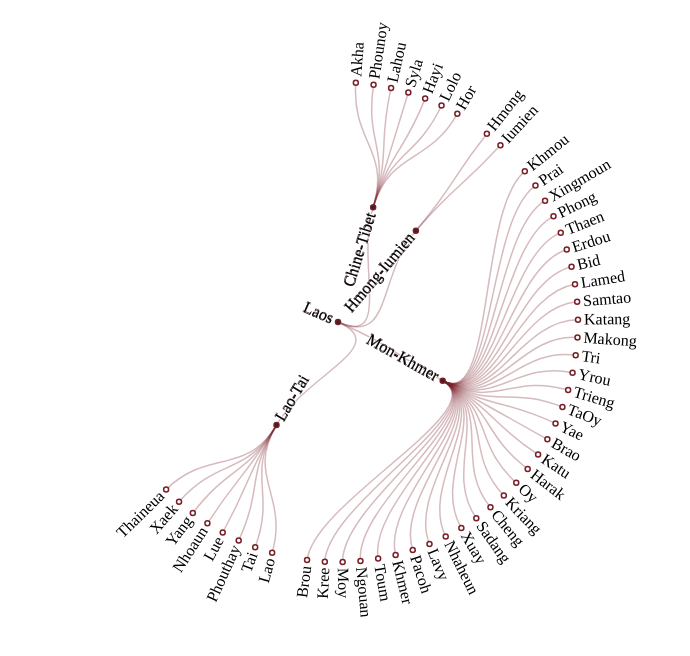
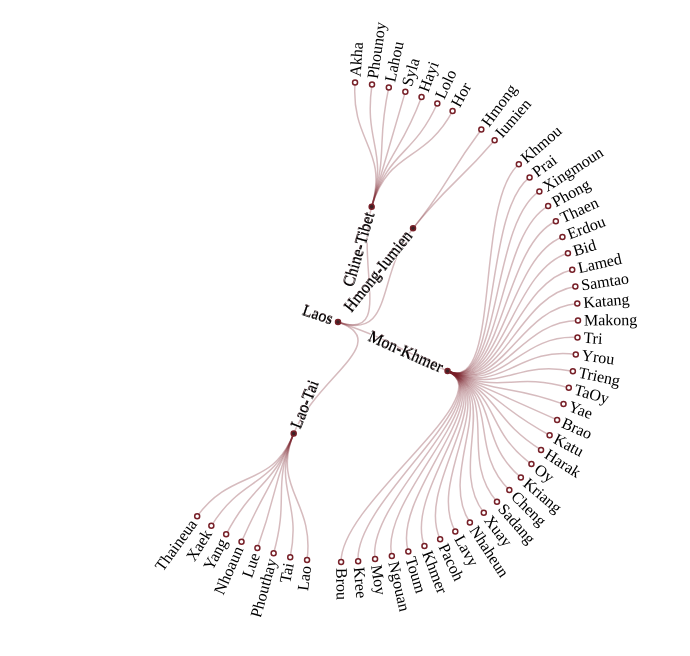
Before and after one commit to Phonephasouk/lao-ethnicity, a plain HTML site: page index.html in a window 1280 px wide. Shown: the part 50-706 px from the top of the page, without its empty margins (0-690 px from the left). Drawn offline with Linux system fonts and the light colour scheme.

Commit message:
Update index.html

```diff
--- a/index.html
+++ b/index.html
@@ -46,7 +46,7 @@ var stratify = d3.stratify()
     .parentId(function(d) { return d.id.substring(0, d.id.lastIndexOf(".")); });
 
 var tree = d3.tree()
-    .size([230, 240])
+    .size([220, 240])
     .separation(function(a, b) { return (a.parent == b.parent ? 1 : 2) / a.depth; });
 
 d3.csv("flare.csv", function(error, data) {
```
